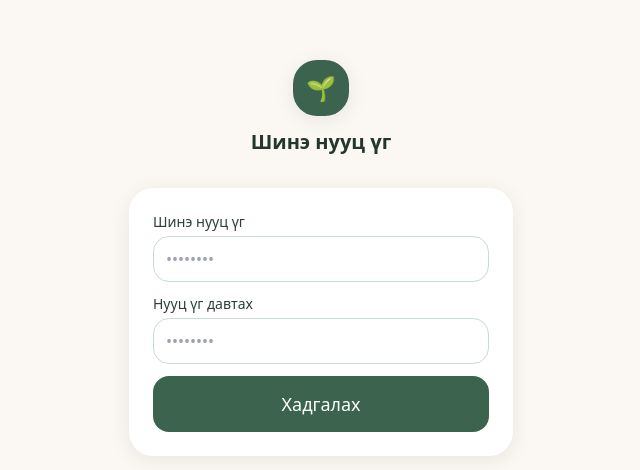
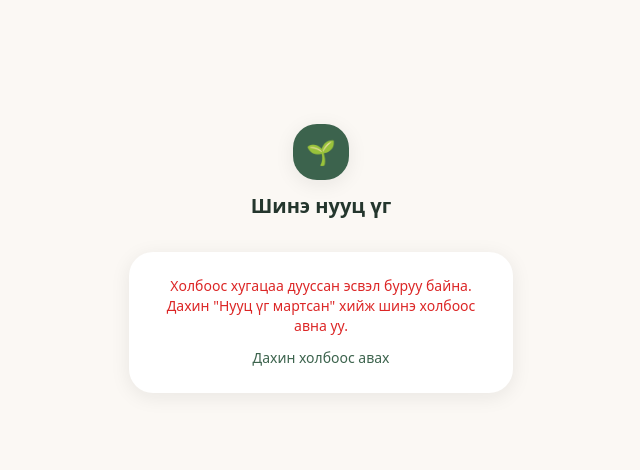
Before and after one commit to ankashdea-design/Agvaandagva, a Next.js app: page /reset-password in a window 1280 px wide. Shown: the part 142-612 px from the top of the page, without its empty margins (319-959 px from the left). Built offline with nearby package versions, Linux system fonts and the light colour scheme; no server answers.

Commit message:
Update page.tsx

```diff
--- a/app/reset-password/page.tsx
+++ b/app/reset-password/page.tsx
@@ -1,6 +1,6 @@
 "use client";
 
-import { useState } from "react";
+import { useEffect, useState } from "react";
 import { useRouter } from "next/navigation";
 import { createClient } from "@/lib/supabase/client";
 import { Button } from "@/components/ui/button";
@@ -8,10 +8,39 @@ import { Button } from "@/components/ui/button";
 export default function ResetPasswordPage() {
   const [password, setPassword] = useState("");
   const [confirm, setConfirm] = useState("");
-  const [status, setStatus] = useState<"idle" | "loading" | "error" | "done">("idle");
+  const [status, setStatus] = useState<"checking" | "ready" | "loading" | "error" | "done" | "no-session">("checking");
   const [errorMsg, setErrorMsg] = useState("");
   const router = useRouter();
   const supabase = createClient();
+
+  useEffect(() => {
+    // Supabase's client auto-parses the #access_token=...&type=recovery
+    // fragment from the email link. Wait for that to finish before
+    // allowing the form to submit.
+    const { data: listener } = supabase.auth.onAuthStateChange((event, session) => {
+      if (event === "PASSWORD_RECOVERY" || session) {
+        setStatus("ready");
+      }
+    });
+
+    // Also check immediately in case the session was already established
+    supabase.auth.getSession().then(({ data }) => {
+      if (data.session) {
+        setStatus("ready");
+      } else {
+        // give the SDK a moment to process the URL hash before giving up
+        setTimeout(() => {
+          supabase.auth.getSession().then(({ data: retry }) => {
+            setStatus(retry.session ? "ready" : "no-session");
+          });
+        }, 1500);
+      }
+    });
+
+    return () => {
+      listener.subscription.unsubscribe();
+    };
+  }, []);
 
   async function handleSubmit(e: React.FormEvent) {
     e.preventDefault();
@@ -49,7 +78,21 @@ export default function ResetPasswordPage() {
           <h1 className="text-xl font-semibold text-brand-900">Шинэ нууц үг</h1>
         </div>
 
-        {status === "done" ? (
+        {status === "checking" ? (
+          <div className="rounded-2xl bg-white p-6 text-center shadow-card">
+            <p className="text-sm text-brand-600">Түр хүлээнэ үү...</p>
+          </div>
+        ) : status === "no-session" ? (
+          <div className="rounded-2xl bg-white p-6 text-center shadow-card">
+            <p className="text-sm text-red-600">
+              Холбоос хугацаа дууссан эсвэл буруу байна. Дахин &quot;Нууц үг
+              мартсан&quot; хийж шинэ холбоос авна уу.
+            </p>
+            <a href="/forgot-password" className="mt-3 inline-block text-sm text-brand-600 hover:underline">
+              Дахин холбоос авах
+            </a>
+          </div>
+        ) : status === "done" ? (
           <div className="rounded-2xl bg-white p-6 text-center shadow-card">
             <p className="text-sm text-brand-700">
               Амжилттай! Нэвтрэх хуудас руу шилжиж байна...
```
